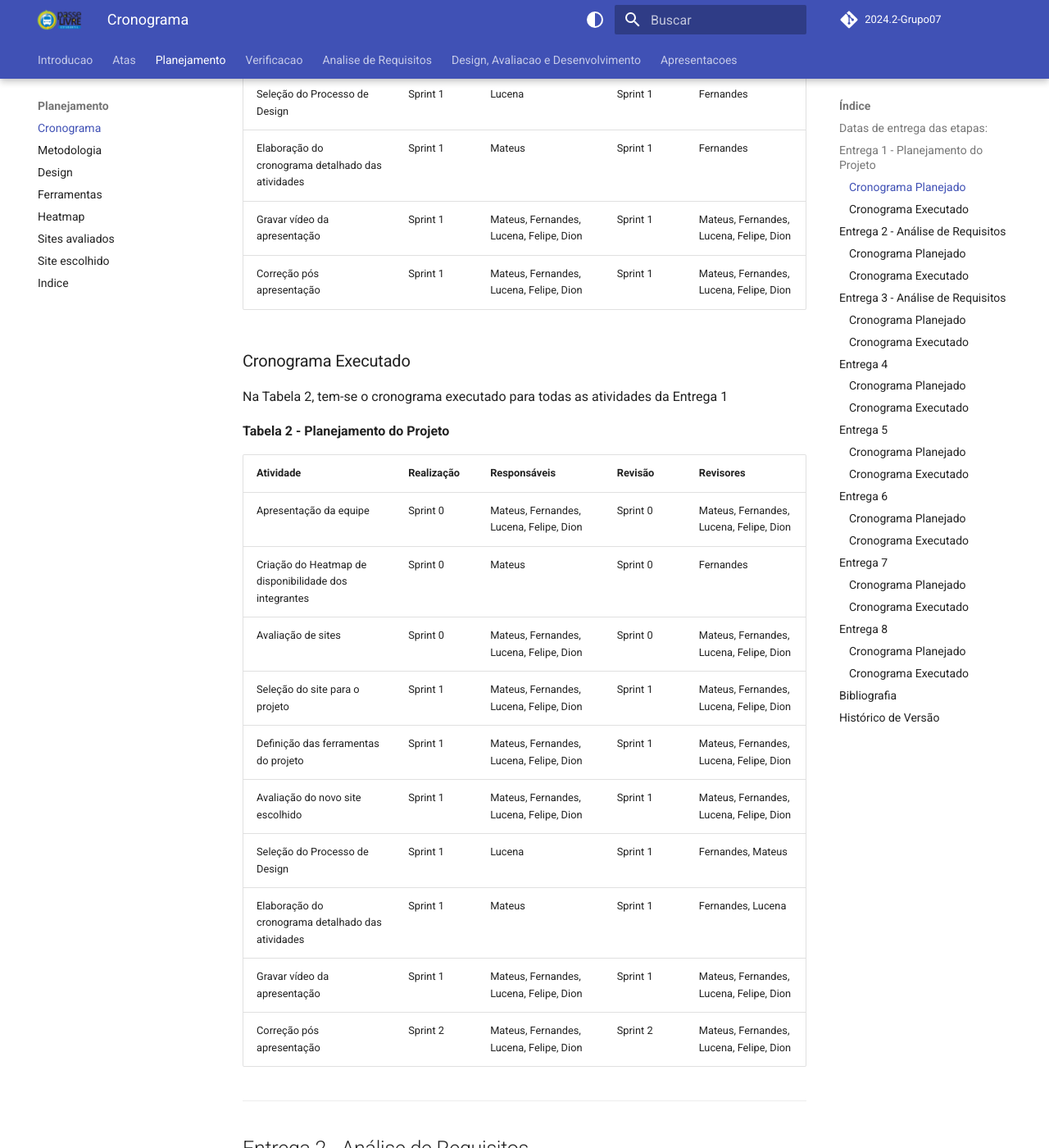
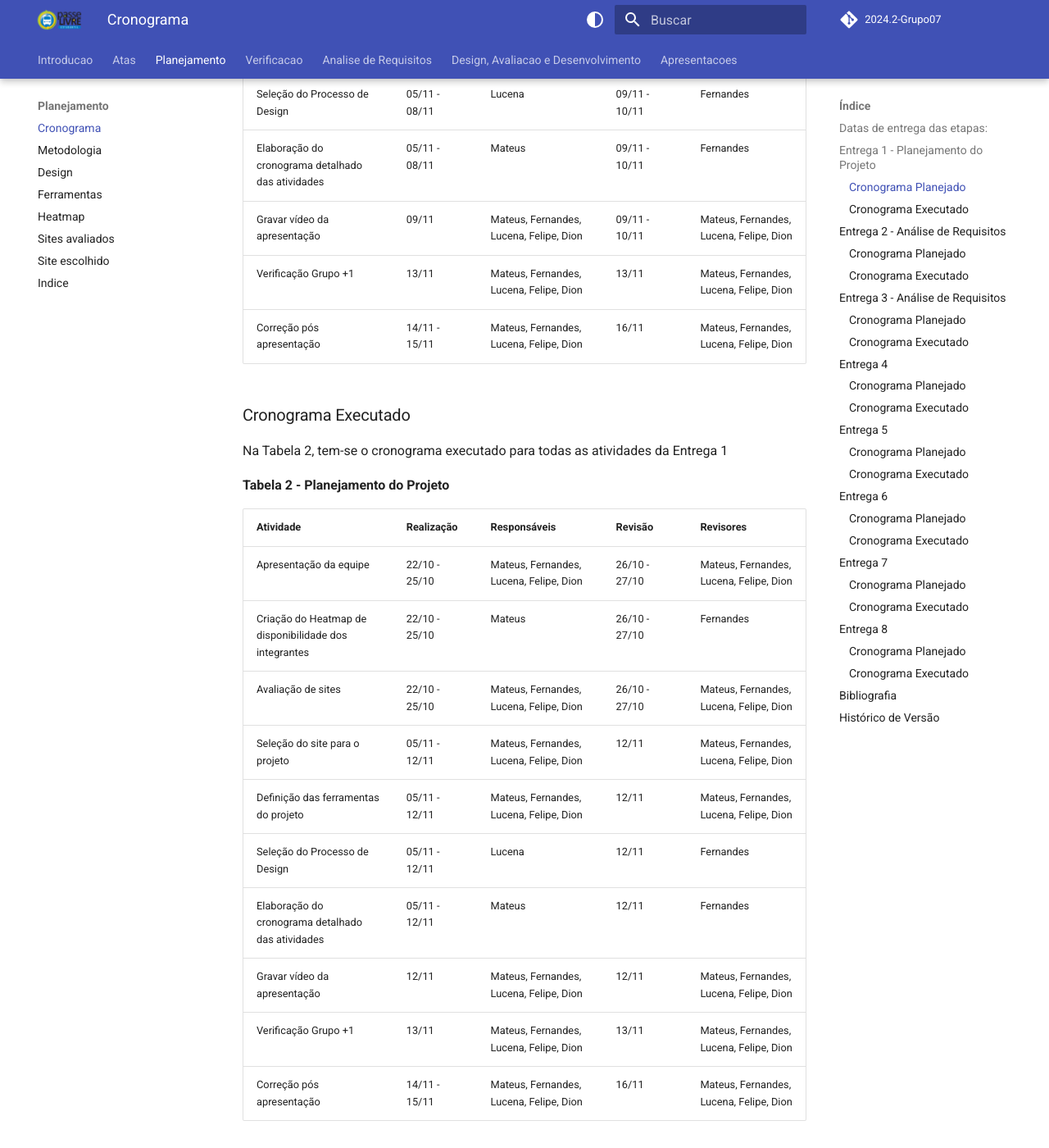
Before and after one commit to Interacao-Humano-Computador/2024.2-PasseLivreEstudantil, an MkDocs documentation site: the page built from docs/planejamento/cronograma.md, in a window 1280 px wide and 1400 px high, scrolled down 1903 px. Shown: the whole window at 82% size. Built offline with MkDocs 1.6.1 and Material for MkDocs 9.7.7, drawn with Linux system fonts in a browser that asks for light colours; comment, search, counter and statistics services are not loaded; the version menu is left out; some of the changed text lies outside the part shown.

Commit message:
add verifcacoes

```diff
--- a/docs/planejamento/cronograma.md
+++ b/docs/planejamento/cronograma.md
@@ -46,17 +46,18 @@ Na Tabela 1, tem-se o cronograma planejado para todas as atividades da Entrega 1
 
 **Tabela 1 - Planejamento do Projeto**
 
-| Atividade                                             | Realização | Responsáveis                            | Revisão  | Revisores                               |
-| ----------------------------------------------------- | ---------- | --------------------------------------- | -------- | --------------------------------------- |
-| Apresentação da equipe                                | Sprint 0   | Mateus, Fernandes, Lucena, Felipe, Dion | Sprint 0 | Mateus, Fernandes, Lucena, Felipe, Dion |
-| Criação do Heatmap de disponibilidade dos integrantes | Sprint 0   | Mateus                                  | Sprint 0 | Fernandes                               |
-| Avaliação de sites                                    | Sprint 0   | Mateus, Fernandes, Lucena, Felipe, Dion | Sprint 0 | Mateus, Fernandes, Lucena, Felipe, Dion |
-| Seleção do site para o projeto                        | Sprint 1   | Mateus, Fernandes, Lucena, Felipe, Dion | Sprint 1 | Mateus, Fernandes, Lucena, Felipe, Dion |
-| Definição das ferramentas do projeto                  | Sprint 1   | Mateus, Fernandes, Lucena, Felipe, Dion | Sprint 1 | Mateus, Fernandes, Lucena, Felipe, Dion |
-| Seleção do Processo de Design                         | Sprint 1   | Lucena                                  | Sprint 1 | Fernandes                               |
-| Elaboração do cronograma detalhado das atividades     | Sprint 1   | Mateus                                  | Sprint 1 | Fernandes                               |
-| Gravar vídeo da apresentação                          | Sprint 1   | Mateus, Fernandes, Lucena, Felipe, Dion | Sprint 1 | Mateus, Fernandes, Lucena, Felipe, Dion |
-| Correção pós apresentação                             | Sprint 1   | Mateus, Fernandes, Lucena, Felipe, Dion | Sprint 1 | Mateus, Fernandes, Lucena, Felipe, Dion |
+| Atividade                                             | Realização    | Responsáveis                            | Revisão       | Revisores                               |
+| ----------------------------------------------------- | ------------- | --------------------------------------- | ------------- | --------------------------------------- |
+| Apresentação da equipe                                | 22/10 - 25/10 | Mateus, Fernandes, Lucena, Felipe, Dion | 26/10 - 27/10 | Mateus, Fernandes, Lucena, Felipe, Dion |
+| Criação do Heatmap de disponibilidade dos integrantes | 22/10 - 25/10 | Mateus                                  | 26/10 - 27/10 | Fernandes                               |
+| Avaliação de sites                                    | 22/10 - 25/10 | Mateus, Fernandes, Lucena, Felipe, Dion | 26/10 - 27/10 | Mateus, Fernandes, Lucena, Felipe, Dion |
+| Seleção do site para o projeto                        | 05/11 - 08/11 | Mateus, Fernandes, Lucena, Felipe, Dion | 09/11 - 10/11 | Mateus, Fernandes, Lucena, Felipe, Dion |
+| Definição das ferramentas do projeto                  | 05/11 - 08/11 | Mateus, Fernandes, Lucena, Felipe, Dion | 09/11 - 10/11 | Mateus, Fernandes, Lucena, Felipe, Dion |
+| Seleção do Processo de Design                         | 05/11 - 08/11 | Lucena                                  | 09/11 - 10/11 | Fernandes                               |
+| Elaboração do cronograma detalhado das atividades     | 05/11 - 08/11 | Mateus                                  | 09/11 - 10/11 | Fernandes                               |
+| Gravar vídeo da apresentação                          | 09/11         | Mateus, Fernandes, Lucena, Felipe, Dion | 09/11 - 10/11 | Mateus, Fernandes, Lucena, Felipe, Dion |
+| Verificação Grupo +1                                  | 13/11         | Mateus, Fernandes, Lucena, Felipe, Dion | 13/11         | Mateus, Fernandes, Lucena, Felipe, Dion |
+| Correção pós apresentação                             | 14/11 - 15/11 | Mateus, Fernandes, Lucena, Felipe, Dion | 16/11         | Mateus, Fernandes, Lucena, Felipe, Dion |
 
 ### Cronograma Executado
 
@@ -64,18 +65,18 @@ Na Tabela 2, tem-se o cronograma executado para todas as atividades da Entrega 1
 
 **Tabela 2 - Planejamento do Projeto**
 
-| Atividade                                             | Realização | Responsáveis                            | Revisão  | Revisores                               |
-| ----------------------------------------------------- | ---------- | --------------------------------------- | -------- | --------------------------------------- |
-| Apresentação da equipe                                | Sprint 0   | Mateus, Fernandes, Lucena, Felipe, Dion | Sprint 0 | Mateus, Fernandes, Lucena, Felipe, Dion |
-| Criação do Heatmap de disponibilidade dos integrantes | Sprint 0   | Mateus                                  | Sprint 0 | Fernandes                               |
-| Avaliação de sites                                    | Sprint 0   | Mateus, Fernandes, Lucena, Felipe, Dion | Sprint 0 | Mateus, Fernandes, Lucena, Felipe, Dion |
-| Seleção do site para o projeto                        | Sprint 1   | Mateus, Fernandes, Lucena, Felipe, Dion | Sprint 1 | Mateus, Fernandes, Lucena, Felipe, Dion |
-| Definição das ferramentas do projeto                  | Sprint 1   | Mateus, Fernandes, Lucena, Felipe, Dion | Sprint 1 | Mateus, Fernandes, Lucena, Felipe, Dion |
-| Avaliação do novo site escolhido                      | Sprint 1   | Mateus, Fernandes, Lucena, Felipe, Dion | Sprint 1 | Mateus, Fernandes, Lucena, Felipe, Dion |
-| Seleção do Processo de Design                         | Sprint 1   | Lucena                                  | Sprint 1 | Fernandes, Mateus                       |
-| Elaboração do cronograma detalhado das atividades     | Sprint 1   | Mateus                                  | Sprint 1 | Fernandes, Lucena                       |
-| Gravar vídeo da apresentação                          | Sprint 1   | Mateus, Fernandes, Lucena, Felipe, Dion | Sprint 1 | Mateus, Fernandes, Lucena, Felipe, Dion |
-| Correção pós apresentação                             | Sprint 2   | Mateus, Fernandes, Lucena, Felipe, Dion | Sprint 2 | Mateus, Fernandes, Lucena, Felipe, Dion |
+| Atividade                                             | Realização    | Responsáveis                            | Revisão       | Revisores                               |
+| ----------------------------------------------------- | ------------- | --------------------------------------- | ------------- | --------------------------------------- |
+| Apresentação da equipe                                | 22/10 - 25/10 | Mateus, Fernandes, Lucena, Felipe, Dion | 26/10 - 27/10 | Mateus, Fernandes, Lucena, Felipe, Dion |
+| Criação do Heatmap de disponibilidade dos integrantes | 22/10 - 25/10 | Mateus                                  | 26/10 - 27/10 | Fernandes                               |
+| Avaliação de sites                                    | 22/10 - 25/10 | Mateus, Fernandes, Lucena, Felipe, Dion | 26/10 - 27/10 | Mateus, Fernandes, Lucena, Felipe, Dion |
+| Seleção do site para o projeto                        | 05/11 - 12/11 | Mateus, Fernandes, Lucena, Felipe, Dion | 12/11         | Mateus, Fernandes, Lucena, Felipe, Dion |
+| Definição das ferramentas do projeto                  | 05/11 - 12/11 | Mateus, Fernandes, Lucena, Felipe, Dion | 12/11         | Mateus, Fernandes, Lucena, Felipe, Dion |
+| Seleção do Processo de Design                         | 05/11 - 12/11 | Lucena                                  | 12/11         | Fernandes                               |
+| Elaboração do cronograma detalhado das atividades     | 05/11 - 12/11 | Mateus                                  | 12/11         | Fernandes                               |
+| Gravar vídeo da apresentação                          | 12/11         | Mateus, Fernandes, Lucena, Felipe, Dion | 12/11         | Mateus, Fernandes, Lucena, Felipe, Dion |
+| Verificação Grupo +1                                  | 13/11         | Mateus, Fernandes, Lucena, Felipe, Dion | 13/11         | Mateus, Fernandes, Lucena, Felipe, Dion |
+| Correção pós apresentação                             | 14/11 - 15/11 | Mateus, Fernandes, Lucena, Felipe, Dion | 16/11         | Mateus, Fernandes, Lucena, Felipe, Dion |
 
 ---
 
```
Also changed, not shown: docs/correcoes/entrega1.md (added, +20 -0 lines), docs/correcoes/listas_de_verificacao/verificacao_entrega1.md (added, +24 -0 lines), docs/correcoes/listas_de_verificacao/verificacao_entrega2.md (added, +16 -0 lines), docs/correcoes/listas_de_verificacao/verificacao_entrega3.md (added, +26 -0 lines), docs/correcoes/listas_de_verificacao/verificacao_entrega4.md (added, +16 -0 lines), docs/verificacoes/grupo07/entrega01/verificacaoGrupo07.md (+24 -24 lines).
